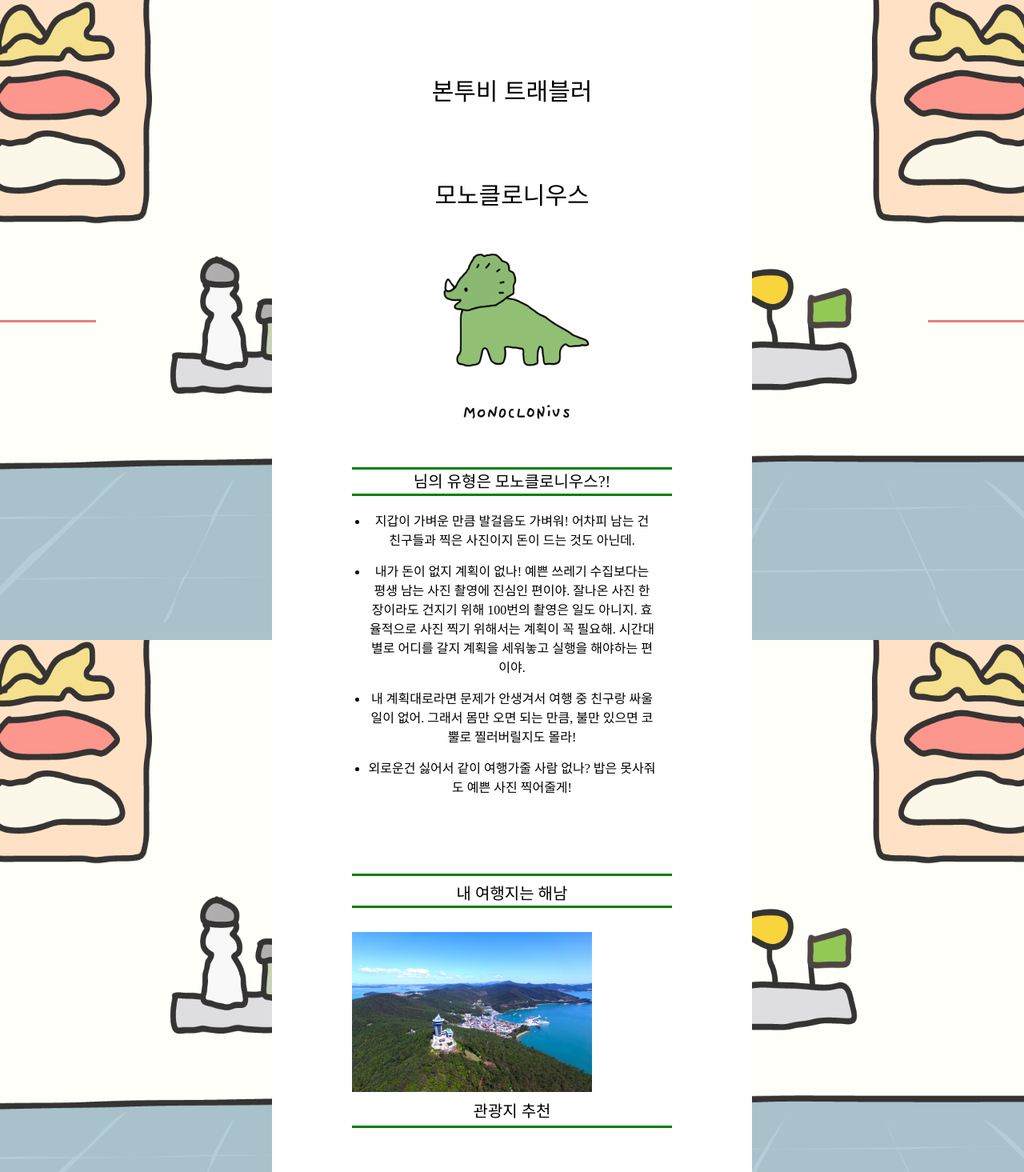
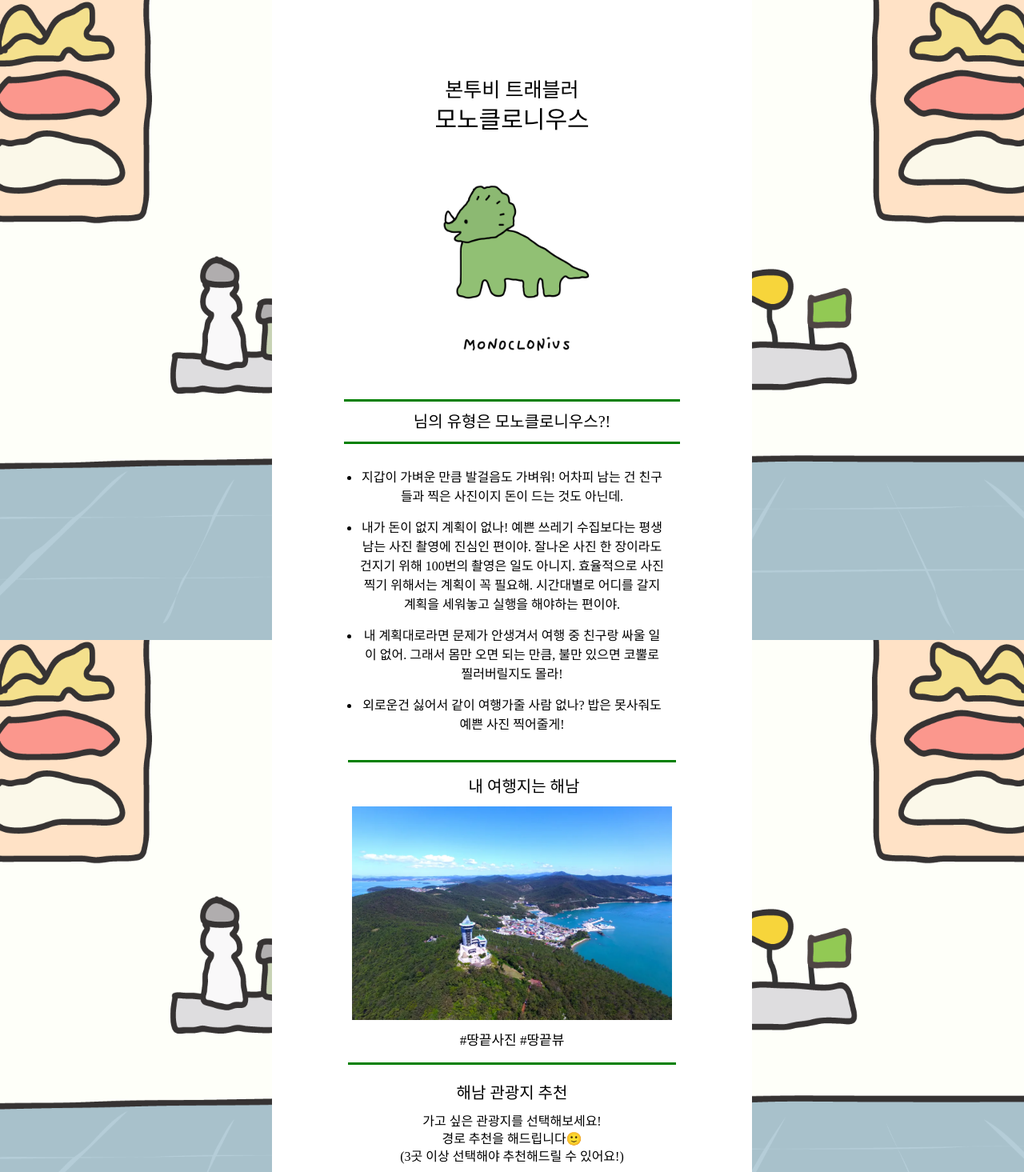
Before and after one commit to HUFS-capstone-design-9cm/Domestic-trip, a Django app: page /result/1/ in a window 1280 px wide. Shown: the top 1465 px of the page at 80% size. Run offline with Django 3.2, Linux system fonts and the light colour scheme; data comes from the database, SQL or seed files in the repository; some libraries are stand-ins or nearby versions; some web fonts are replaced.

Commit message:
FEATURE: result

```diff
--- a/main/static/css/result.css
+++ b/main/static/css/result.css
@@ -61,6 +57,12 @@ button:hover {
 .result h1 {
     font-size: 30px;
     font-family: 'GmarketSansMedium';
+    padding: 10px;
+}
+
+.result h2 {
+    font-size: 25px;
+    font-family: 'GmarketSansMedium';
     margin-top: 100px;
 }
 
@@ -83,16 +85,10 @@ button:hover {
     display: flex;
     flex-direction: column;
     align-items: center;
-    width: 100%;
+    width: 400px;
     height: 100%;
-    padding-bottom: 50px;
     line-height: 1.5;
     text-align: center;
-}
-
-.result_explains .explain {
-    width: 400px;
-    margin-bottom: 30px;
 }
 
 .result_explains .title {
@@ -101,12 +97,13 @@ button:hover {
     text-align: center;
     border-top: 3px solid green;
     border-bottom: 3px solid green;
-    padding-bottom: 10px 0;
+    padding: 10px;
     margin-bottom: 20px;
+    width: 400px;
 }
 
 .result_explains ul {
-    padding: 0 20px;
+    padding: 10px;
     list-style-type: disc;
 }
 
@@ -118,18 +115,13 @@ button:hover {
     display: flex;
     flex-direction: column;
     align-items: center;
-    border-bottom: 3px solid #EA7E7C;
     padding-bottom: 20px;
-    margin-bottom: 50px;
+    margin-bottom: 20px;
+    border-bottom: 3px solid green;
 }
 
-.lectures .title {
-    text-align: center;
-    width: 400px;
-    font-size: 30px;
-    font-family: "GmarketSansBold";
-    color: #EA7E7C;
-    position: relative;
+.space p {
+    padding: 3px;
 }
 
 .spots .title:before, .spots .title:after{
@@ -137,7 +129,6 @@ button:hover {
     display: block;
     width: 120px;
     height: 3px;
-    background-color: #EA7E7C;
     position: absolute;
 }
 
@@ -151,12 +142,8 @@ button:hover {
     top: 50%;
 }
 
-.spots p {
-    padding: 50px 0;
-    line-height: 1.5;
-}
-
 .spots ul {
+    padding-top: 10px;
     width: 400px;
 }
 
@@ -200,32 +187,48 @@ button:hover {
 .space {
     display: flex;
     flex-direction: column;
+    width: 400px;
     align-items: center;
+    padding-bottom: 7px;
+    margin-bottom: 10px;
+    padding-top: 7px;
+}
+
+.space_title{
+    font-family: 'GmarketSansMedium';
+    font-size: 20px;
     border-top: 3px solid green;
     border-bottom: 3px solid green;
-    padding-bottom: 7px;
-    margin-bottom: 50px;
-    padding-top: 7px;
+    padding: 5px;
+    margin-bottom: 10px;
+    width: 400px;
+}
+
+.space .space_title h3 {
+    width: 100%;
+    text-align: center;
+}
+
+.space_title p {
+    padding: 10px;
+    line-height: 1.5;
+    font-size: 17px;
+    text-align: center;
 }
 
 .space h3 {
     font-family: 'GmarketSansMedium';
     text-align: center;
-    width: 400px;
+    width: 100%;
     font-size: 20px;
     color: black;
-    border-bottom: 3px solid green;
-    padding-top: 5px;
-    padding-bottom: 5px;
+    padding: 15px;
 }
 
-.voyage {
-    font-size: 20px;
-    padding-top: 10px;
-    margin-top: 20px;
-    padding-bottom: 10px;
-    margin-bottom: 20px;
-    line-height: 1.3;
+.space img{
+    width: 100%;
+    height: auto;
+    transition: transform .5s;
 }
 
 .research {
@@ -306,15 +311,31 @@ button:hover {
     /* border: 1px solid black; */
 }
 
-.buttons h3 {
+.
+ h3 {
     padding-bottom: 20px;
     text-align: center;
-    font-size: 25px;
+    font-size: 20px;
     font-weight: bold;
 }
 
 .buttons button {
+    font-family: 'GmarketSansMedium';
+    font-size: 20px;
+    width: 400px;
+    height: 50px;
+    padding: 5px;
+    border-style: none;
+    border-radius: 5px;
+    cursor: pointer;
+    background-color: #e9e9e9;
+    color: black;
     margin-bottom: 30px;
+}
+
+.buttons button:hover{
+    color: black;
+    background-color: #aacf88;
 }
 
 .hufs {
--- a/main/static/js/result.js
+++ b/main/static/js/result.js
@@ -70,3 +70,44 @@ instaShare.addEventListener('click', function() {
 
 copyBtn.addEventListener('click', copyUrl);
 kakaoShare.addEventListener('click', sendLink);
+
+
+function toggleCheckbox(checkboxId) {
+    let checkbox = document.getElementById(checkboxId);
+    checkbox.checked = !checkbox.checked;
+}
+
+let currentSlide = 0;
+let slideCount = document.getElementsByClassName('spot-slide').length;
+
+function showSlide(direction) {
+    let slides = document.getElementsByClassName('spot-slide');
+    slides[currentSlide].style.display = 'none';
+
+    if (direction === 'prev') {
+        currentSlide = (currentSlide - 1 + slideCount) % slideCount;
+    } else if (direction === 'next') {
+        currentSlide = (currentSlide + 1) % slideCount;
+    }
+
+    slides[currentSlide].style.display = 'block';
+}
+
+
+function validateSelection() {
+        let checkboxes = document.getElementsByName('selected_spot');
+        let selectedCount = 0;
+
+        for (let i = 0; i < checkboxes.length; i++) {
+            if (checkboxes[i].checked) {
+                selectedCount++;
+            }
+        }
+
+        if (selectedCount <= 2) {
+            alert('3곳 이상의 여행지를 선택해주세요.');
+            return false;
+        }
+
+        return true;
+    }
--- a/main/templates/result.html
+++ b/main/templates/result.html
@@ -22,7 +22,7 @@
         <div class="wrapper">
             <div class="result">
                 <div class="titles">
-                    <h1>{{ traveler.data.modifier }}</h1>
+                    <h2>{{ traveler.data.modifier }}</h2>
                     <h1>{{ traveler.name }}</h1>
                 </div>
                 <div class="result_img">
@@ -30,7 +30,6 @@
                 </div>
             </div>
             <div class="result_explains">
-                <div class="explain">
                 <h3 class="title"><span id="nickname"></span>님의 유형은 {{ traveler.name }}?!</h3>
                 <ul>
                     {% for content in traveler.data.contents %}
@@ -40,46 +39,54 @@
                     {% endfor %}
                 </ul>
             </div>
-            </div>
             <div class="space">
+                <div class="space_title">
                     <h3>내 여행지는 {{ traveler.region }}</h3>
-                <div class="voyage">
-                    <div class="region_img">
-                        <img width='300px' src="{% static 'image/' %}{{ traveler.data.personality }}_region.png" alt="이미지 없음">
+                    <img src="{% static 'image/' %}{{ traveler.data.personality }}_region.png" alt="이미지 없음">
+                    <p>{{ traveler.data.hashtag }}</p>
                 </div>
                 <div class="spots">
-                        <h3 class="title">관광지 추천</h3>
-                        <p>{{ traveler.data.hashtag }}</p>
-                        <ul>
+                    <h3 class="title">{{ traveler.region }} 관광지 추천</h3>
+                    <p>가고 싶은 관광지를 선택해보세요!</p>
+                    <p>경로 추천을 해드립니다🙂</p>
+                    <p>(3곳 이상 선택해야 추천해드릴 수 있어요!)</p>
+                    <form method="POST" action="/search/" onsubmit="return validateSelection()">
+                        {% csrf_token %}
+                        <div class="slideshow-container">
+                            <ul id="spot-list">
                                 {% for spot in traveler.data.spots.list %}
-                            <li>
+                                    <li class="spot-slide">
+                                        <div class="spot-item">
                                             <a>
-                                    <img src="{% static 'image/' %}{{ spot.img }}" alt="이미지 없음">
-                                    <h3>{{ spot.name }}</h3>
+                                                <img src="{% static 'image/' %}{{ spot.img }}" alt="이미지 없음" class="spot-image" onclick="toggleCheckbox('spot-checkbox-{{ forloop.counter }}')">
+                                                <div class="controls">
+                                                    <p class="prev-btn" onclick="showSlide('prev')">&lt;</p>
+                                                    <h3>
+                                                        <label for="spot-checkbox-{{ forloop.counter }}">
+                                                            <input type="checkbox" id="spot-checkbox-{{ forloop.counter }}" name="selected_spot" value="{{ spot.name }}, {{ spot.coordinate }}">
+                                                            {{ spot.name }}
+                                                        </label>
+                                                    </h3>
+                                                    <p class="next-btn" onclick="showSlide('next')">&gt;</p>
+                                                </div>
                                             </a>
+                                        </div>
                                     </li>
                                 {% endfor %}
                             </ul>
                         </div>
-                </div>
-            </div>
-            <div class="research">
-                <div class="research_btn">
-                    <a href="/survey/">
-                        <button class="research_form" type="button">만족도 조사하고 여행지 추천받기</button>
-                    </a>
+                        <input class="search_btn" type="submit" value="경로 추천 받기">
+                    </form>
                 </div>
             </div>
             <div class="buttons">
                 <ul>
                     <li>
-                        <h3>다시할래</h3>
                         <a href="/">
                             <button type="button">테스트 다시하기</button>
                         </a>
                     </li>
                     <li>
-                        <h3>다른 유형도 볼래</h3>
                         <a href="/types">
                             <button type="button">다른 결과 보기</button>
                         </a>
--- a/main/views.py
+++ b/main/views.py
@@ -65,20 +65,36 @@ def result(request, traveler_id):
     traveler = Traveler.objects.get(pk=traveler_id)
     context = {
         'traveler' : traveler,
+        'traveler_id' : traveler_id,
     }
 
     return render(request, 'result.html', context=context)
 
 
 def search(request):
+    if request.method == 'POST':
+        selected_spots = request.POST.getlist('selected_spot')
+
+    selected_spot = [
+        spot.replace('[', '').replace(']', '').split(', ')
+        for spot in selected_spots
+    ]
+    # print(selected_spot)
+
     places = {
-        'start': [34.5709, 126.6079],
-        '전망대': [34.2961, 126.5246],
-        '미황사': [34.3829, 126.5774],
-        '대흥사': [34.4764, 126.6168],
-        '해창주조장': [34.5177, 126.5386],
-        '해남공룡박물관': [34.5897, 126.4375]
+        spot[0]:list(map(float, [spot[1], spot[2]]))
+        for spot in selected_spot
     }
+
+    places['start'] = [34.5709, 126.6079] # 시작 지점 수정 필요
+    # places = {
+    #     'start': [34.5709, 126.6079],
+    #     '전망대': [34.2961, 126.5246],
+    #     '미황사': [34.3829, 126.5774],
+    #     '대흥사': [34.4764, 126.6168],
+    #     '해창주조장': [34.5177, 126.5386],
+    #     '해남공룡박물관': [34.5897, 126.4375]
+    # }
 
     regions = list(places.keys())
     NUM = len(regions)
@@ -113,7 +129,8 @@ def search(request):
 
     context = {
         'routes': routes,
-        'route_js': json.dumps(routes)
+        'route_js': json.dumps(routes),
+        'selected_spots': selected_spots,
     }
     """
     routes = {
```
Also changed, not shown: other parts of main/static/css/result.css (+72 -13 lines), data.json (+6 -6 lines), main/static/css/search.css (+31 -1 lines), main/templates/form_back.html (deleted, +0 -23 lines), main/templates/index_back.html (deleted, +0 -15 lines), main/templates/result_back.html (deleted, +0 -15 lines), main/templates/search.html (+6 -1 lines), main/static/css/form.css (indentation only), main/static/image/IBP_region.png. Lines whose indentation alone changed are shown as unchanged.
